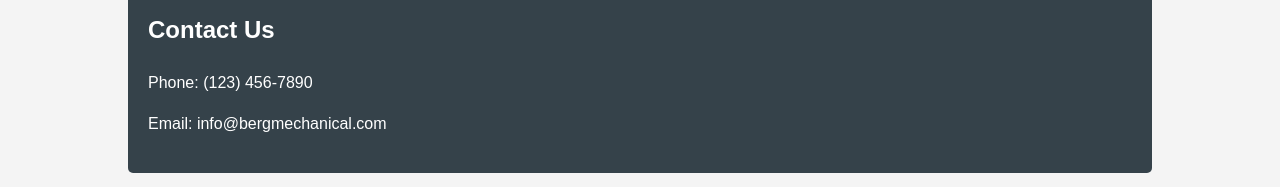
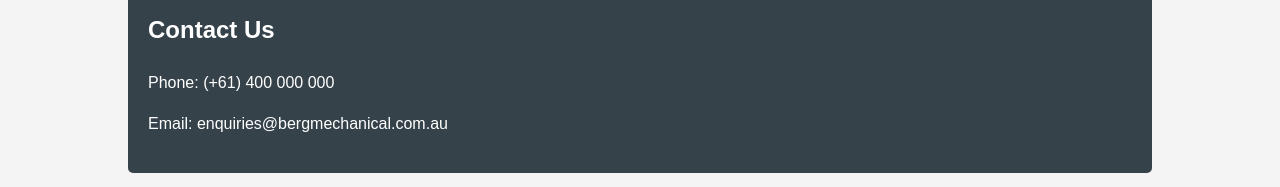
Before and after one commit to fuzzyoctopus/berg-mechanical-services, a plain HTML site: page index.html in a window 1280 px wide. Shown: the part 398-585 px from the top of the page. Drawn offline with Linux system fonts and the light colour scheme.

Commit message:
Update index.html

```diff
--- a/index.html
+++ b/index.html
@@ -59,8 +59,8 @@
 
         <div class="contact-info">
             <h2>Contact Us</h2>
-            <p>Phone: (123) 456-7890</p>
-            <p>Email: info@bergmechanical.com</p>
+            <p>Phone: (+61) 400 000 000</p>
+            <p>Email: enquiries@bergmechanical.com.au</p>
         </div>
     </div>
 </body>
```
